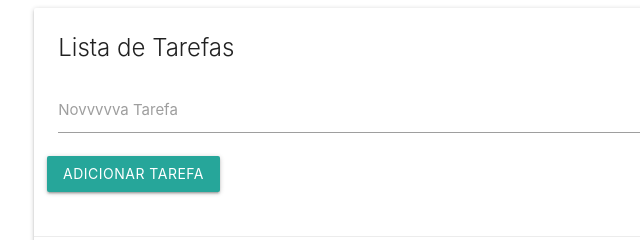
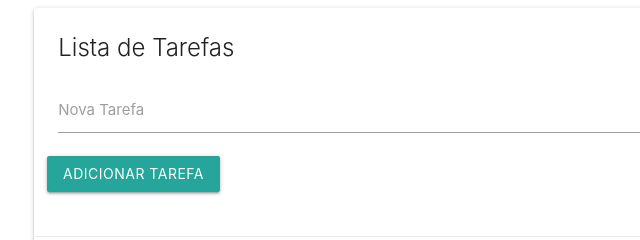
Before and after one commit to aanacif/todoList, a plain HTML site: page index.html in a window 1280 px wide. Shown: the top 240 px of the page, 169-809 px from the left. Drawn offline with nearby package versions, Linux system fonts and the light colour scheme.

Commit message:
commit test

```diff
--- a/index.html
+++ b/index.html
@@ -28,7 +28,7 @@
               <form id="task-form">
                 <div class="input-field col s12">
                   <input type="text" name="task" id="task">
-                  <label for="task">Novvvvva Tarefa</label>
+                  <label for="task">Nova Tarefa</label>
                 </div>
                 <input type="submit" value="Adicionar Tarefa" class="btn">
               </form>
```
